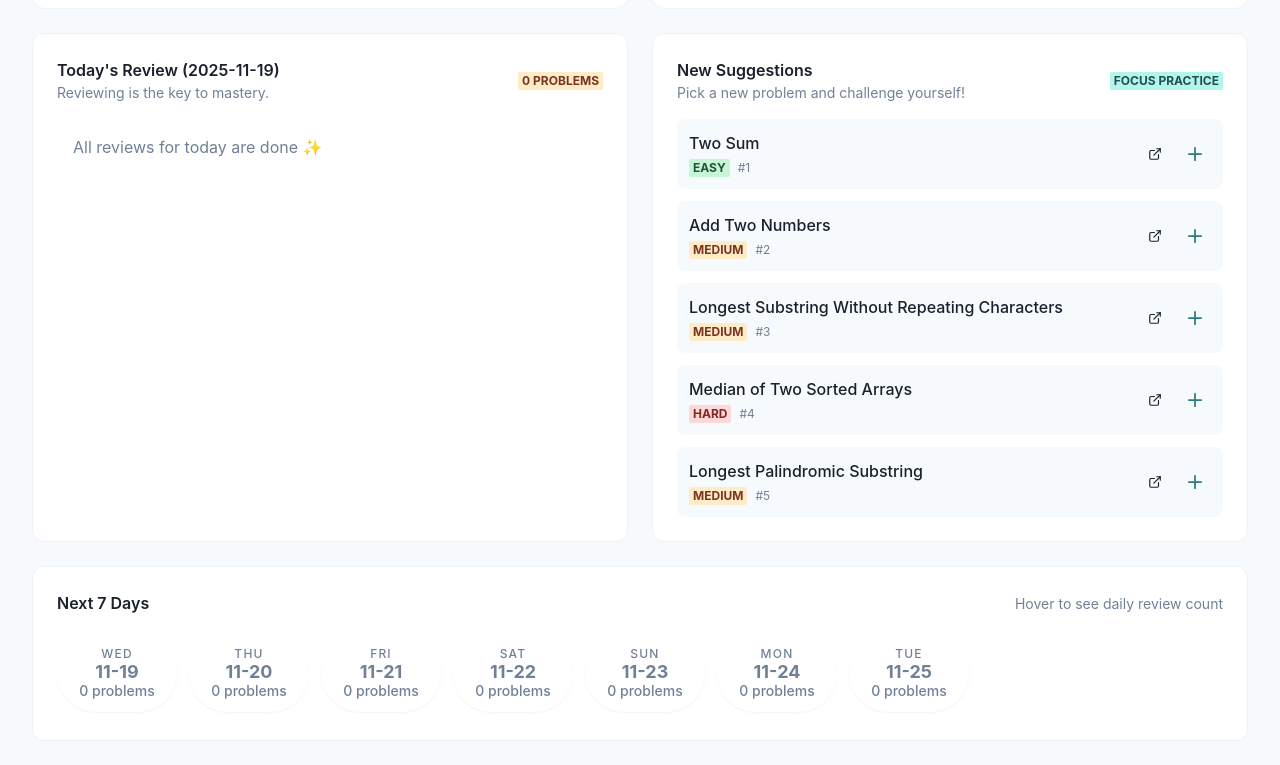
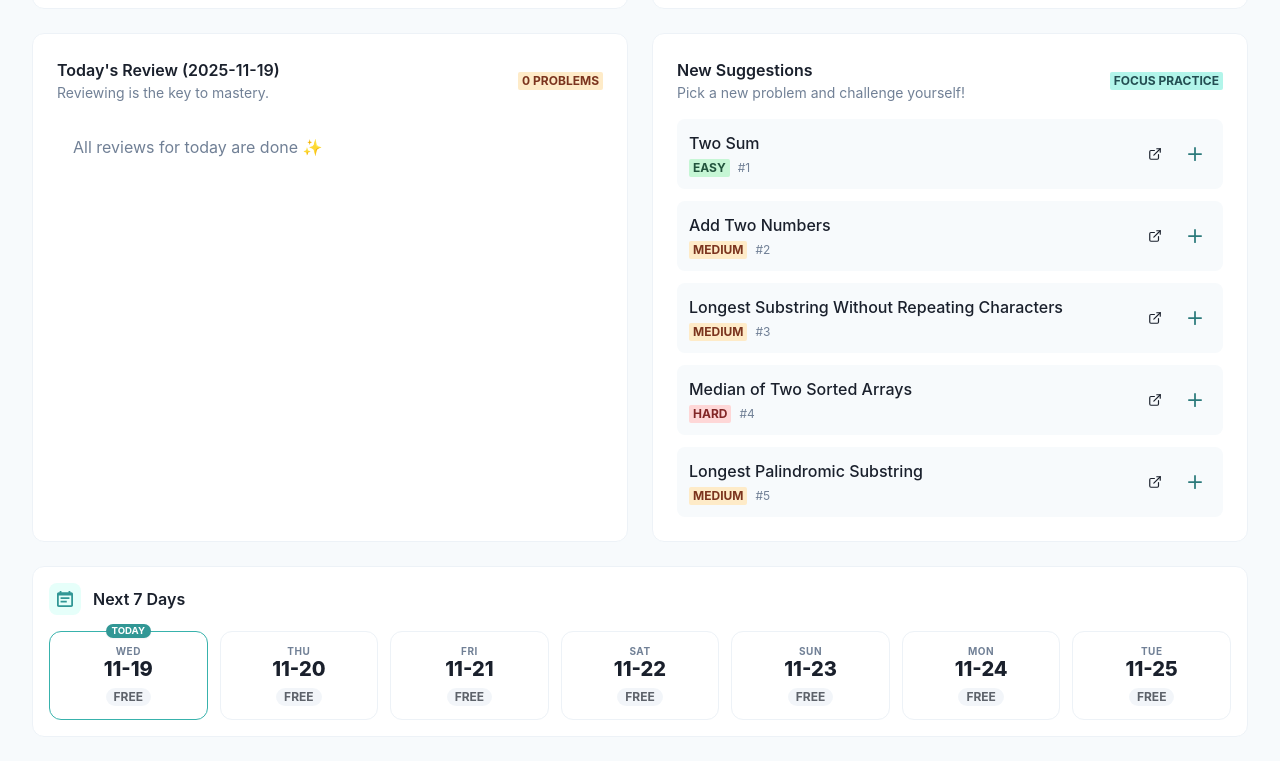
Before and after one commit to Tyler050121/algorithm-tracker, a React (Vite) app: page / in a window 1280 px wide. Shown: the part 590-1355 px from the top of the page. Built offline with nearby package versions, Linux system fonts and the light colour scheme.

Commit message:
style: 未来 7 天复习日历 元素UI重构

```diff
--- a/src/components/Dashboard.jsx
+++ b/src/components/Dashboard.jsx
@@ -55,6 +55,108 @@ const DifficultyBadge = ({ difficulty }) => {
     <Badge colorScheme={color} variant="subtle" fontSize="xs">
       {t(`dashboard.difficulty.${difficulty}`, label)}
     </Badge>
+  );
+};
+
+const DayCard = ({ day, isToday }) => {
+  const { t } = useTranslation();
+  const hasTasks = day.count > 0;
+
+  // Colors
+  const defaultBg = useColorModeValue('white', 'gray.700');
+  const defaultBorder = useColorModeValue('gray.100', 'gray.600');
+
+  const redBg = useColorModeValue('red.50', 'rgba(254, 178, 178, 0.16)');
+  const redBorder = useColorModeValue('red.200', 'red.800');
+
+  const orangeBg = useColorModeValue('orange.50', 'rgba(251, 211, 141, 0.16)');
+  const orangeBorder = useColorModeValue('orange.200', 'orange.800');
+
+  const tealBg = useColorModeValue('teal.50', 'rgba(129, 230, 217, 0.16)');
+  const tealBorder = useColorModeValue('teal.200', 'teal.800');
+
+  let bg = defaultBg;
+  let border = defaultBorder;
+  let color = useColorModeValue('gray.500', 'gray.400');
+  let badgeScheme = 'gray';
+
+  if (hasTasks) {
+    if (day.count > 4) {
+      bg = redBg;
+      border = redBorder;
+      color = 'red.500';
+      badgeScheme = 'red';
+    } else if (day.count > 2) {
+      bg = orangeBg;
+      border = orangeBorder;
+      color = 'orange.500';
+      badgeScheme = 'orange';
+    } else {
+      bg = tealBg;
+      border = tealBorder;
+      color = 'teal.500';
+      badgeScheme = 'teal';
+    }
+  }
+
+  return (
+    <VStack
+      bg={bg}
+      border="1px solid"
+      borderColor={isToday ? 'teal.400' : border}
+      borderRadius="xl"
+      py={3}
+      px={2}
+      spacing={2}
+      align="center"
+      position="relative"
+      transition="all 0.2s"
+      _hover={{ transform: 'translateY(-2px)', shadow: 'sm', borderColor: isToday ? 'teal.500' : color }}
+      role="group"
+      cursor="default"
+      h="100%"
+      justify="space-between"
+    >
+      {isToday && (
+        <Badge
+          position="absolute"
+          top="-2"
+          colorScheme="teal"
+          variant="solid"
+          fontSize="0.6rem"
+          borderRadius="full"
+          px={1.5}
+          boxShadow="sm"
+          zIndex={1}
+        >
+          TODAY
+        </Badge>
+      )}
+
+      <VStack spacing={0} align="center">
+        <Text fontSize="10px" fontWeight="bold" textTransform="uppercase" color="gray.500" letterSpacing="wider">
+          {day.weekday}
+        </Text>
+
+        <Text fontSize="xl" fontWeight="extrabold" lineHeight="1">
+          {day.label}
+        </Text>
+      </VStack>
+
+      <Flex h="20px" align="center" justify="center" w="full">
+        <Badge
+          colorScheme={badgeScheme}
+          variant="subtle"
+          borderRadius="full"
+          px={2}
+          fontSize="xs"
+          textTransform={hasTasks ? "none" : "uppercase"}
+          opacity={hasTasks ? 1 : 0.7}
+        >
+           {hasTasks ? `${day.count} ${t('dashboard.problems', 'Tasks')}` : 'Free'}
+        </Badge>
+      </Flex>
+    </VStack>
   );
 };
 
@@ -137,6 +239,8 @@ function Dashboard({
   );
   const learnedColor = useColorModeValue('#319795', '#81E6D9');
   const reviewedColor = useColorModeValue('#9F7AEA', '#B794F4');
+
+
 
   return (
     <Stack spacing={6}>
@@ -347,47 +451,23 @@ function Dashboard({
       </SimpleGrid>
 
       {/* Upcoming Schedule */}
-      <Box bg={cardBg} border="1px solid" borderColor={cardBorder} borderRadius="xl" p={6}>
+      <Box bg={cardBg} border="1px solid" borderColor={cardBorder} borderRadius="xl" p={4}>
         <Flex justify="space-between" align="center" mb={4}>
-          <Text fontWeight="semibold">{t('dashboard.schedule.title')}</Text>
-          <Text fontSize="sm" color="gray.500">
-            {t('dashboard.schedule.subtitle')}
-          </Text>
+          <HStack spacing={3}>
+            <Flex p={2} bg={useColorModeValue('teal.50', 'teal.900')} borderRadius="lg" color="teal.500">
+                <Icon as={CalendarIcon} boxSize={4} />
+            </Flex>
+            <VStack align="start" spacing={0}>
+              <Text fontWeight="semibold" fontSize="md">{t('dashboard.schedule.title')}</Text>
+            </VStack>
+          </HStack>
         </Flex>
-        <HStack spacing={3} overflowX="auto" py={1}>
-          {upcomingSchedule.map((day) => {
-            const colorScheme = day.count > 4 ? 'red' : day.count > 2 ? 'orange' : day.count > 0 ? 'teal' : 'gray';
-            const tooltipLabel = day.count
-              ? t('dashboard.schedule.tooltip', { date: `${day.label} (${day.weekday})`, count: day.count })
-              : t('dashboard.schedule.tooltipEmpty', { date: `${day.label} (${day.weekday})` });
-            return (
-              <ChakraTooltip key={day.iso} label={tooltipLabel} hasArrow placement="top" borderRadius="md">
-                <Tag
-                  size="lg"
-                  colorScheme={colorScheme}
-                  variant={day.count ? 'subtle' : 'outline'}
-                  px={4}
-                  py={3}
-                  borderRadius="full"
-                  minW="120px"
-                  justifyContent="center"
-                  textAlign="center"
-                  boxShadow="sm"
-                >
-                  <Box>
-                    <Text fontSize="xs" textTransform="uppercase" letterSpacing="widest">
-                      {day.weekday}
-                    </Text>
-                    <Text fontWeight="bold" fontSize="lg">
-                      {day.label}
-                    </Text>
-                    <Text fontSize="sm">{t('dashboard.schedule.problems', { count: day.count })}</Text>
-                  </Box>
-                </Tag>
-              </ChakraTooltip>
-            );
-          })}
-        </HStack>
+
+        <SimpleGrid columns={{ base: 2, sm: 3, md: 4, lg: 7 }} spacing={3}>
+          {upcomingSchedule.map((day, index) => (
+            <DayCard key={day.iso} day={day} isToday={index === 0} />
+          ))}
+        </SimpleGrid>
       </Box>
     </Stack>
   );
```
